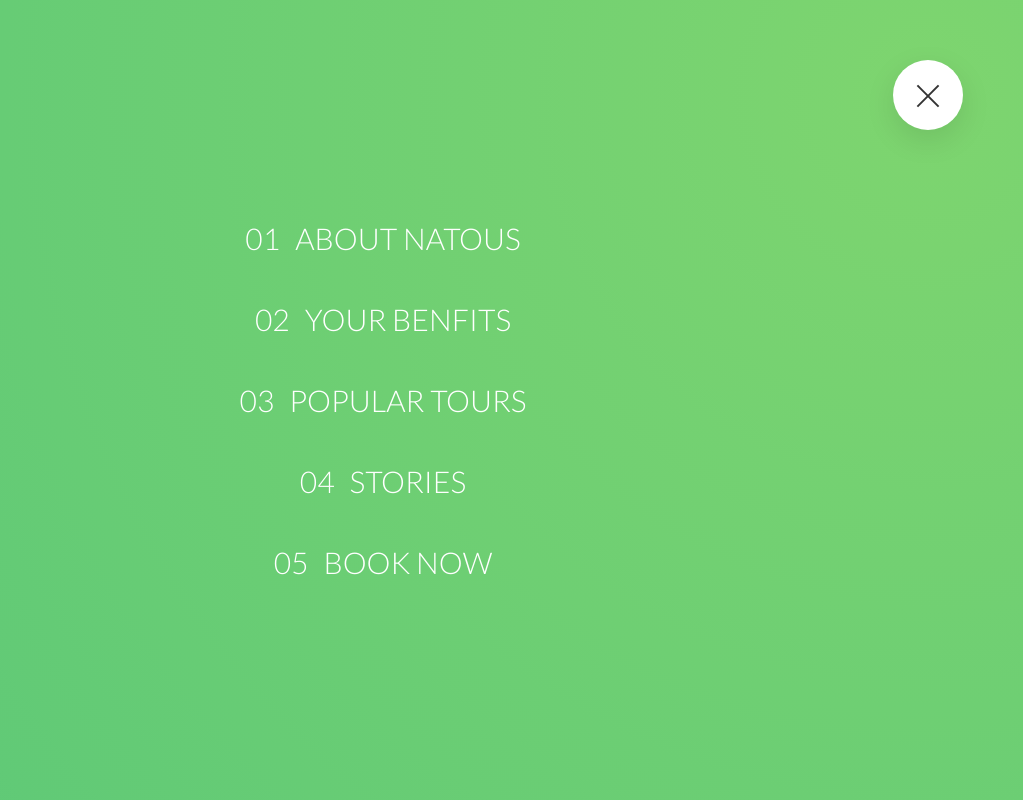
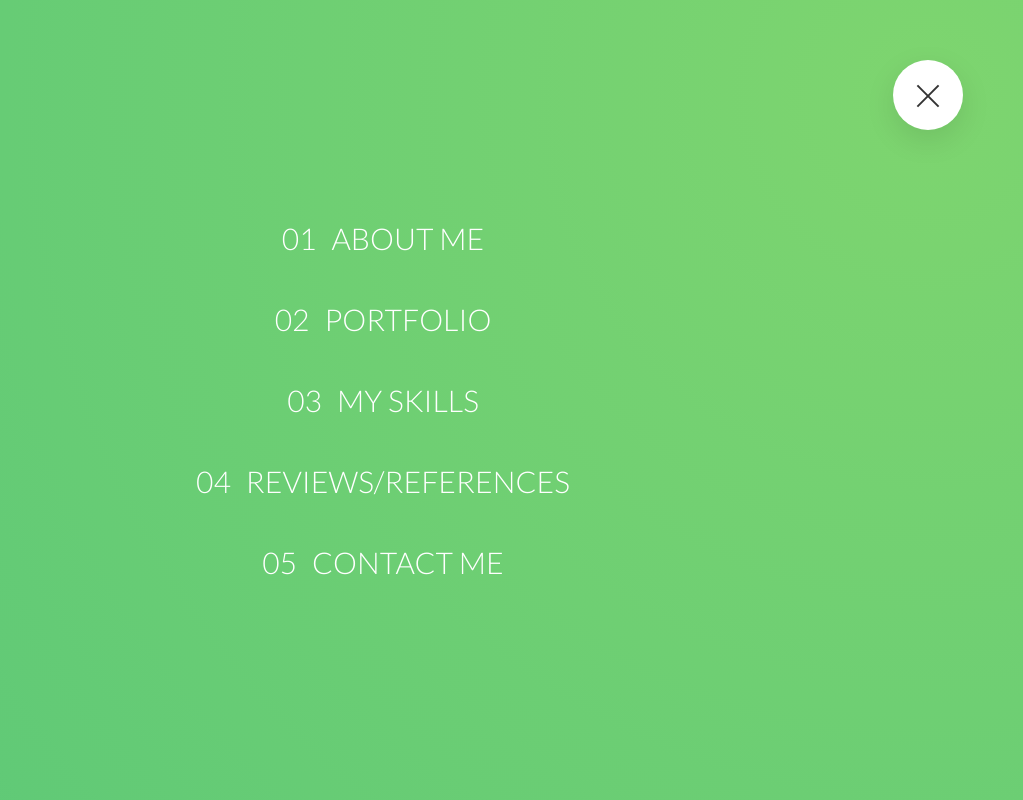
Before and after one commit to wpk12345/Web-Dev-Portfolio, a website: page index.html in a window 1280 px wide. Both pictures are taken after a click on the label 1185 px from the left and 95 px from the top of the page. Shown: the top 800 px of the page, without its empty margins (257-1280 px from the left). Drawn offline with Linux system fonts and the light colour scheme.

Commit message:
some minor html changes

```diff
--- a/index.html
+++ b/index.html
@@ -10,7 +10,7 @@
     <link rel="stylesheet" href="css/style.css">
     <link rel="shortcut icon" type="image/png" href="img/favicon.png">
 
-    <title>Natours | Exciting tours for adventurous people</title>
+    <title>William King | Web Developer</title>
 </head>
 <!-- I will be using the BEM (block-element-modifier) method in class naming -->
 
@@ -26,11 +26,11 @@
 
         <nav class="navigation__nav">
             <ul class="navigation__list">
-                <li class="navigation__item"><a href="#" class="navigation__link"><span>01</span>About Natous</a></li>
-                <li class="navigation__item"><a href="#" class="navigation__link"><span>02</span>Your benfits</a></li>
-                <li class="navigation__item"><a href="#" class="navigation__link"><span>03</span>Popular tours</a></li>
-                <li class="navigation__item"><a href="#" class="navigation__link"><span>04</span>Stories</a></li>
-                <li class="navigation__item"><a href="#" class="navigation__link"><span>05</span>Book now</a></li>
+                <li class="navigation__item"><a href="#" class="navigation__link"><span>01</span>About Me</a></li>
+                <li class="navigation__item"><a href="#" class="navigation__link"><span>02</span>Portfolio</a></li>
+                <li class="navigation__item"><a href="#" class="navigation__link"><span>03</span>My Skills</a></li>
+                <li class="navigation__item"><a href="#" class="navigation__link"><span>04</span>Reviews/References</a></li>
+                <li class="navigation__item"><a href="#" class="navigation__link"><span>05</span>Contact Me</a></li>
                 </ul>
         </nav>
     </div>
@@ -42,11 +42,11 @@
 
         <div class="header__text-box">
             <h1 class="heading-primary">
-                <span class="heading-primary--main">Outdoors</span>
-                <span class="heading-primary--sub">is where life happens</span>
+                <span class="heading-primary--main">William King</span>
+                <span class="heading-primary--sub">Web Developer</span>
             </h1>
 
-            <a href="#section-tours" class="btn btn--white btn--animated">Discover our tours</a>
+            <a href="#section-tours" class="btn btn--white btn--animated">My Work</a>
         </div>
     </header>
 
```
